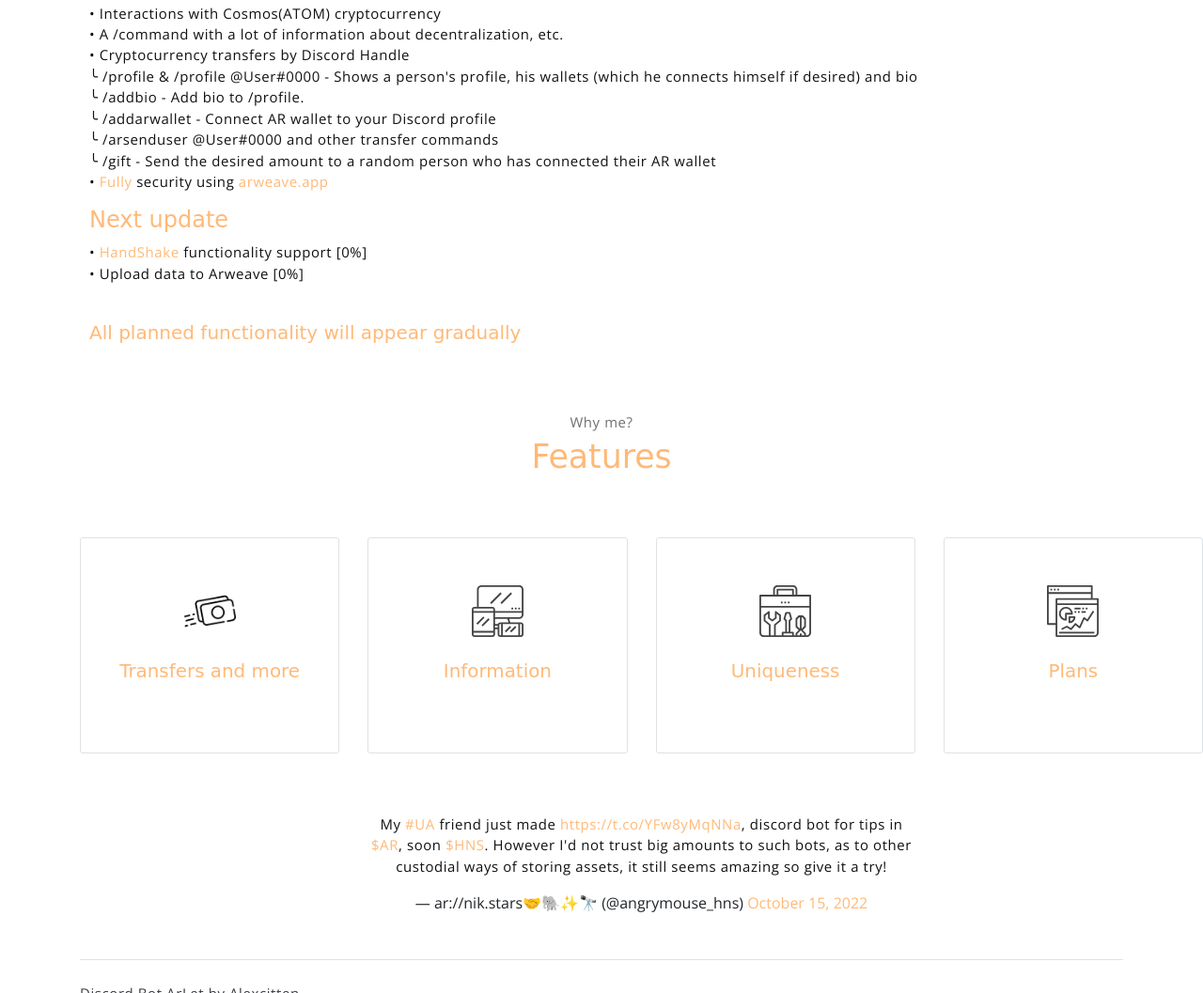
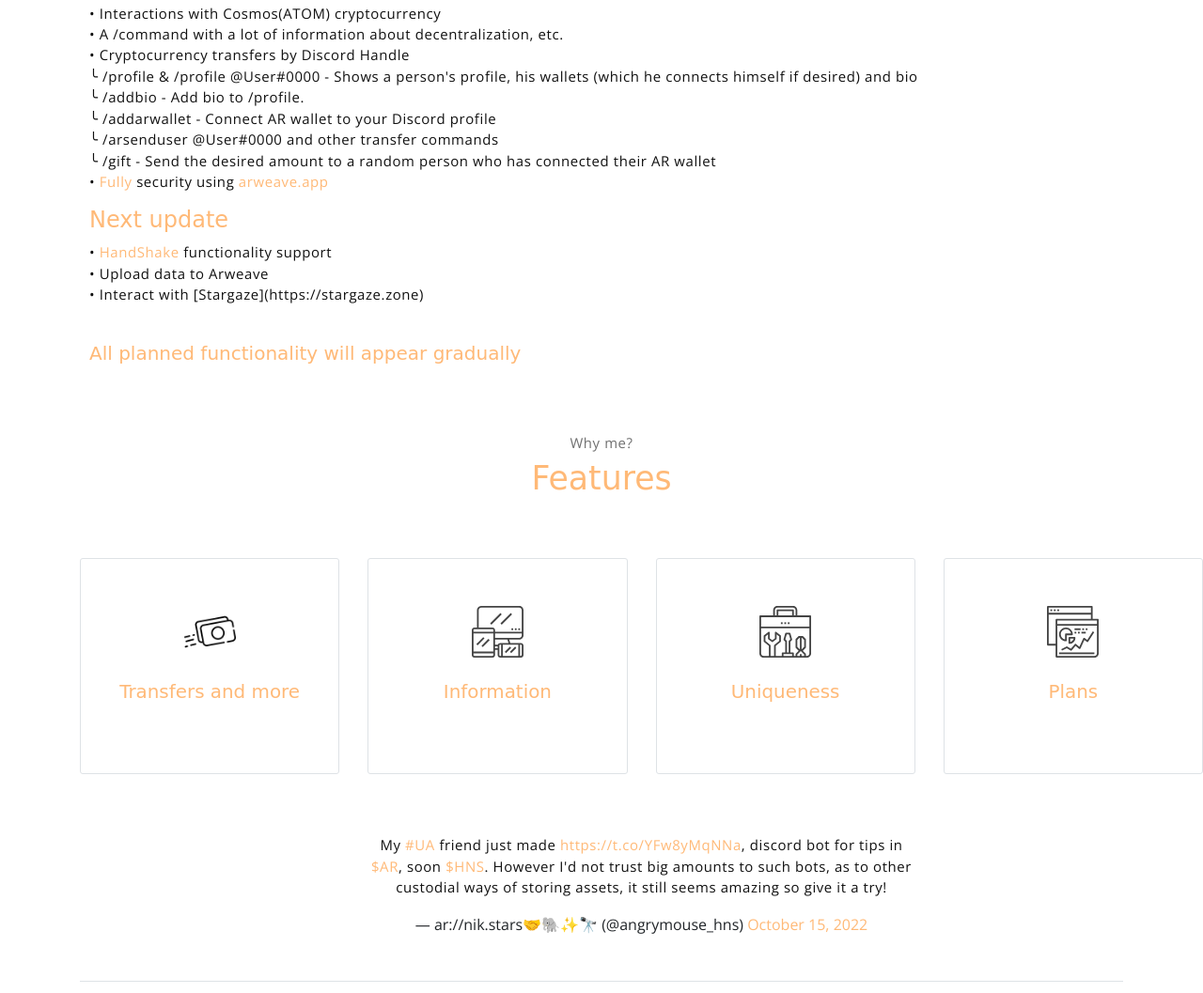
Before and after one commit to Alexcitten/arletweb, a plain HTML site: page index.html in a window 1280 px wide. Shown: the part 1473-2530 px from the top of the page at 94% size. Drawn offline with nearby package versions, Linux system fonts and the light colour scheme; a web font is replaced by a local one.

Commit message:
Update index.html

```diff
--- a/index.html
+++ b/index.html
@@ -97,8 +97,9 @@
 </p>
 <h4>Next update</h4>
 <p>
-• <a href="https://hsd-dev.org/">HandShake</a> functionality support [0%]<br>
-• Upload data to Arweave [0%]<br>
+• <a href="https://hsd-dev.org/">HandShake</a> functionality support<br>
+• Upload data to Arweave<br>
+• Interact with [Stargaze](https://stargaze.zone)<br>
 </p>
 <br>
 <h5>All planned functionality will appear gradually</h5>
```
